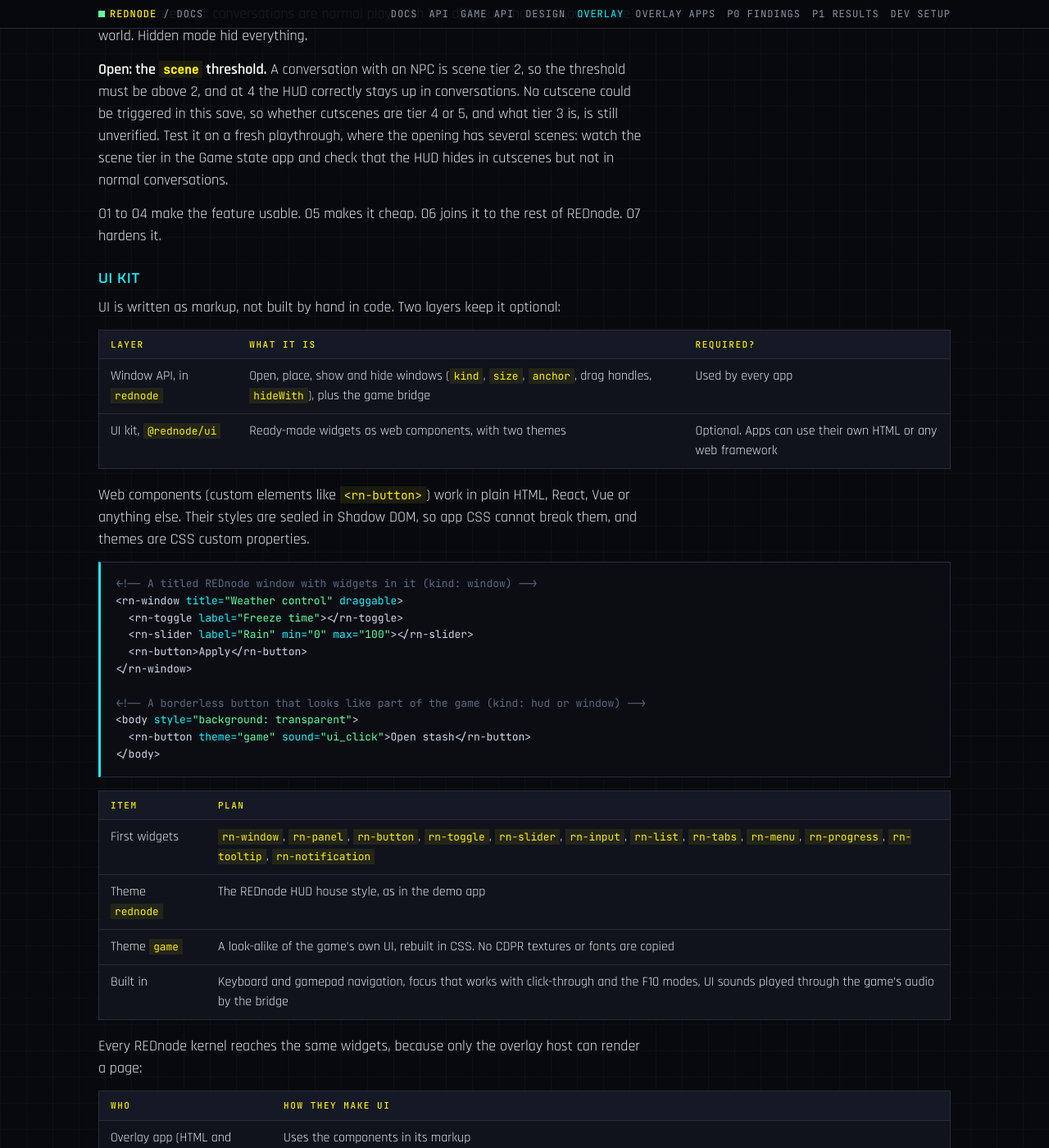
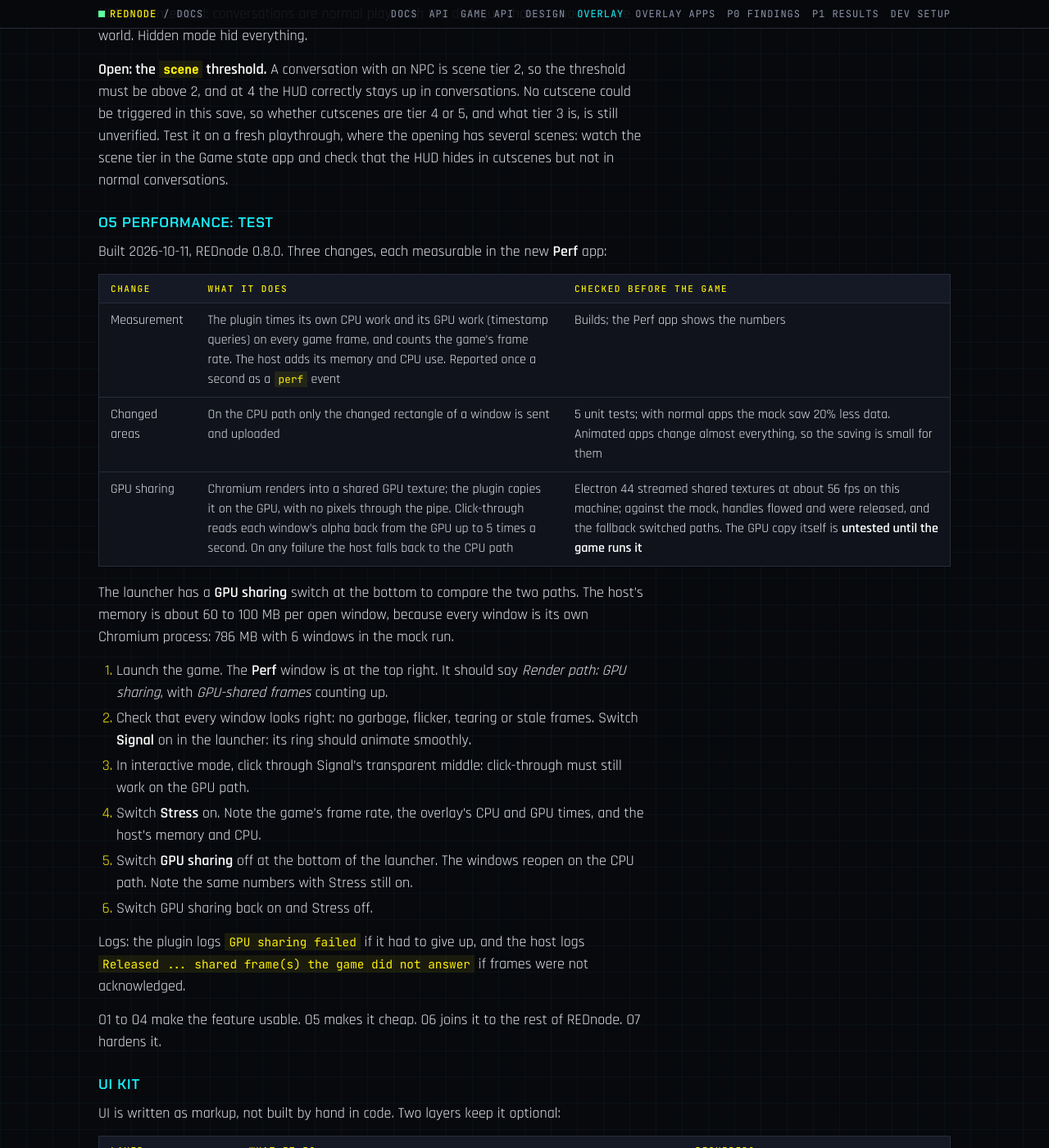
Before and after one commit to CyberbuildsAI/REDnode, a Jekyll site: the page built from docs/overlay.md, in a window 1280 px wide and 1400 px high, scrolled down 10399 px. Shown: the whole window at 82% size. Built offline with Jekyll 4.4.1, drawn with Linux system fonts in a browser that asks for light colours; our own code applies the rules of GitHub Pages for plain Markdown files; some of the changed text lies outside the part shown.

Commit message:
Document overlay O5: render paths, perf and the test
Co-Authored-By: Claude Opus 5.5 <noreply@anthropic.com>

```diff
--- a/docs/overlay.md
+++ b/docs/overlay.md
@@ -1,6 +1,6 @@
 # HTML overlay
 
-Status: **O4 HUD widgets passed in game**, except the scene threshold, which is still open (see below). O1 to O3 passed earlier. Next: O5 Performance. To build an app today, see the [Overlay apps](overlay-apps.md) guide. The proof of concept passed in game, alone and side by side with CET and 10 other RED4ext plugins (2026-10-11). See [Test results](#test-results) and [the plan](#plan-for-the-real-version).
+Status: **O5 Performance built, in-game test pending.** O1 to O4 passed in game; the O4 scene threshold is still open (see the O4 result). To build an app today, see the [Overlay apps](overlay-apps.md) guide. The proof of concept passed in game, alone and side by side with CET and 10 other RED4ext plugins (2026-10-11). See [Test results](#test-results) and [the plan](#plan-for-the-real-version).
 
 REDnode overlay apps are small web apps (HTML, CSS and JavaScript) drawn on top of the game, like CET's ImGui windows. They talk to the game through the same `rednode` API as Node mods.
 
@@ -258,6 +258,27 @@ Two new apps open: **Coords HUD**, a strip at the top of the screen with V's pos
 
 **Open: the `scene` threshold.** A conversation with an NPC is scene tier 2, so the threshold must be above 2, and at 4 the HUD correctly stays up in conversations. No cutscene could be triggered in this save, so whether cutscenes are tier 4 or 5, and what tier 3 is, is still unverified. Test it on a fresh playthrough, where the opening has several scenes: watch the scene tier in the Game state app and check that the HUD hides in cutscenes but not in normal conversations.
 
+### O5 Performance: test
+
+Built 2026-10-11, REDnode 0.8.0. Three changes, each measurable in the new **Perf** app:
+
+| Change | What it does | Checked before the game |
+|---|---|---|
+| Measurement | The plugin times its own CPU work and its GPU work (timestamp queries) on every game frame, and counts the game's frame rate. The host adds its memory and CPU use. Reported once a second as a `perf` event | Builds; the Perf app shows the numbers |
+| Changed areas | On the CPU path only the changed rectangle of a window is sent and uploaded | 5 unit tests; with normal apps the mock saw 20% less data. Animated apps change almost everything, so the saving is small for them |
+| GPU sharing | Chromium renders into a shared GPU texture; the plugin copies it on the GPU, with no pixels through the pipe. Click-through reads each window's alpha back from the GPU up to 5 times a second. On any failure the host falls back to the CPU path | Electron 44 streamed shared textures at about 56 fps on this machine; against the mock, handles flowed and were released, and the fallback switched paths. The GPU copy itself is **untested until the game runs it** |
+
+The launcher has a **GPU sharing** switch at the bottom to compare the two paths. The host's memory is about 60 to 100 MB per open window, because every window is its own Chromium process: 786 MB with 6 windows in the mock run.
+
+1. Launch the game. The **Perf** window is at the top right. It should say *Render path: GPU sharing*, with *GPU-shared frames* counting up.
+2. Check that every window looks right: no garbage, flicker, tearing or stale frames. Switch **Signal** on in the launcher: its ring should animate smoothly.
+3. In interactive mode, click through Signal's transparent middle: click-through must still work on the GPU path.
+4. Switch **Stress** on. Note the game's frame rate, the overlay's CPU and GPU times, and the host's memory and CPU.
+5. Switch **GPU sharing** off at the bottom of the launcher. The windows reopen on the CPU path. Note the same numbers with Stress still on.
+6. Switch GPU sharing back on and Stress off.
+
+Logs: the plugin logs `GPU sharing failed` if it had to give up, and the host logs `Released ... shared frame(s) the game did not answer` if frames were not acknowledged.
+
 O1 to O4 make the feature usable. O5 makes it cheap. O6 joins it to the rest of REDnode. O7 hardens it.
 
 ### UI kit
```
Also changed, not shown: CLAUDE.md (+1 -1 lines).
